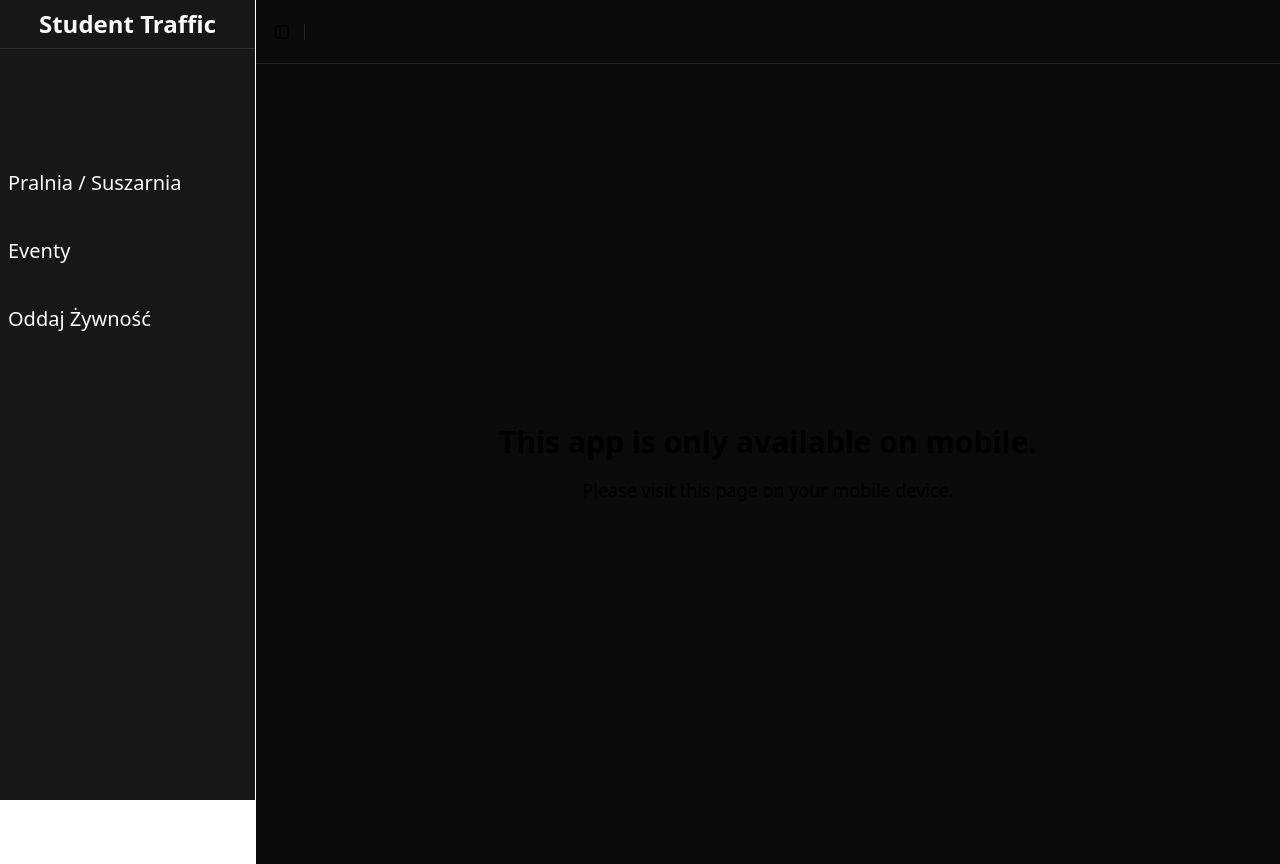
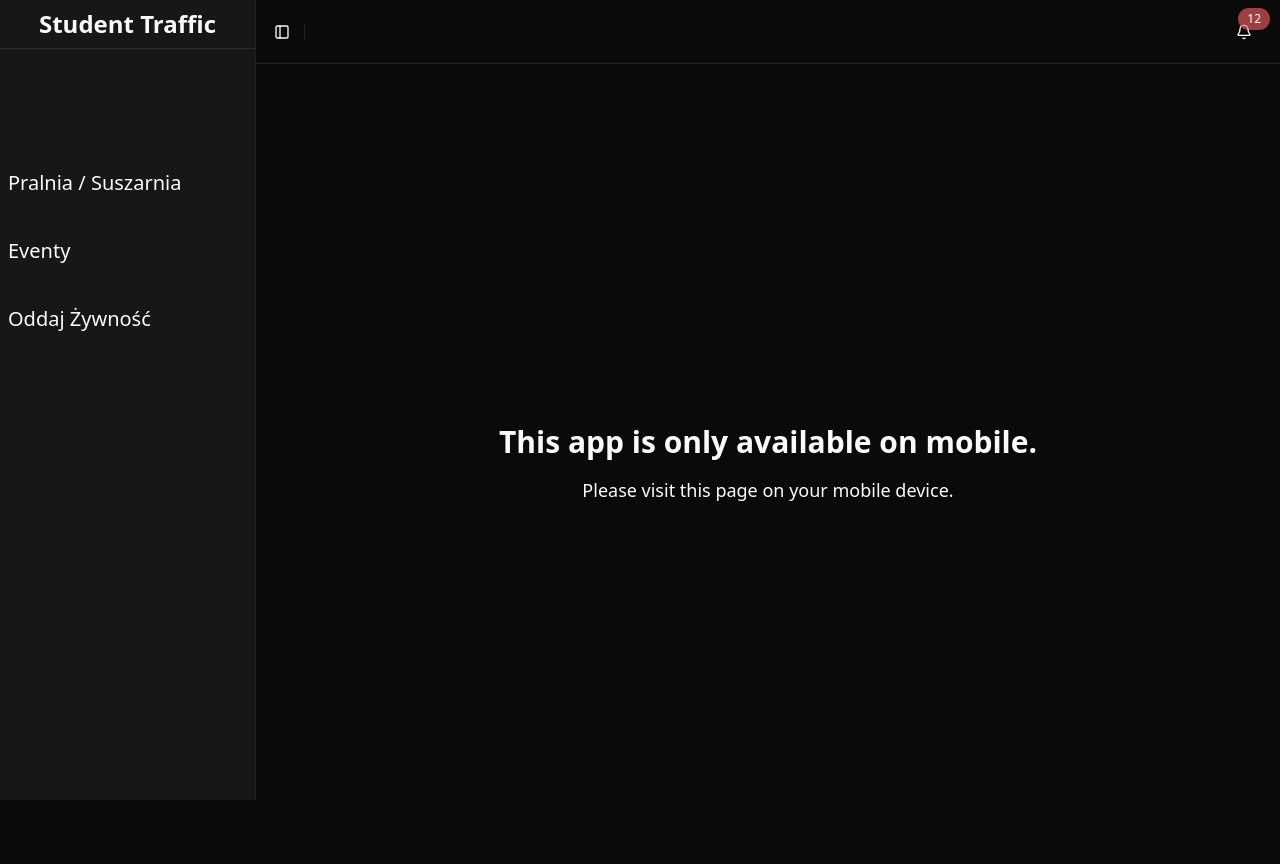
Before and after one commit to HejSztynx/Student-Traffic, a Next.js app in the folder frontend/: page /notifications in a window 1280 px wide. Before the commit this address had no page. Built offline with nearby package versions, Linux system fonts and the light colour scheme.

Commit message:
Add Events page; Add notifications badge to header

```diff
--- a/frontend/app/events/page.jsx
+++ b/frontend/app/events/page.jsx
@@ -1,7 +1,21 @@
+import Link from "next/link";
+import { Button } from "@/components/ui/button";
+
+function LinkedButton({ href, text }) {
+  return (
+    <Button className="m-2 w-[90%]">
+      <Link href={href}>{text}</Link>
+    </Button>
+  );
+}
+
 export default function Page() {
-    return (
-        <h1 className="text-4xl text-center">
-            Eventy
-        </h1>
-    );
+  return (
+    <>
+      <LinkedButton href={"/events/football"} text="Piłka nożna" />
+      <LinkedButton href={"/events/volleyball"} text="Siatkówka" />
+      <LinkedButton href={"/events/basketball"} text="Koszykówka" />
+      <LinkedButton href={"/events/gym"} text="Siłownia" />
+    </>
+  );
 }
--- a/frontend/app/layout.jsx
+++ b/frontend/app/layout.jsx
@@ -1,11 +1,16 @@
+import { Bell } from "lucide-react";
+import { Geist, Geist_Mono } from "next/font/google";
+import Link from "next/link";
+
 import { AppSidebar } from "@/components/app-sidebar";
+import { Button } from "@/components/ui/button";
+import { NotificationBadge } from "@/components/ui/notification-badge";
 import { Separator } from "@/components/ui/separator";
 import {
   SidebarInset,
   SidebarProvider,
   SidebarTrigger,
 } from "@/components/ui/sidebar";
-import { Geist, Geist_Mono } from "next/font/google";
 
 import { DeviceUnavailable } from "@/components/device-unavailable";
 
@@ -26,6 +31,22 @@ export const metadata = {
   description: "Generated by create next app",
 };
 
+{
+  /* <NotificationBadge
+  label='42'
+  //className='bg-blue-500 translate-x-2.5 -translate-y-2.5'
+>
+  <Button
+    type='button'
+    variant='outline'
+  >
+    <Mail className='h-4 w-4' />
+  </Button>
+</NotificationBadge> */
+}
+
+// or:
+
 export default function RootLayout({ children }) {
   return (
     <html lang="en" className="dark">
@@ -41,6 +62,17 @@ export default function RootLayout({ children }) {
                 orientation="vertical"
                 className="mr-2 data-[orientation=vertical]:h-4"
               />
+              <NotificationBadge
+                className="ml-auto"
+                label="12"
+                variant="destructive"
+              >
+                <Link href={"/notifications"}>
+                  <Button type="button" variant="ghost">
+                    <Bell />
+                  </Button>
+                </Link>
+              </NotificationBadge>
             </header>
             <DeviceUnavailable />
             <div className="sm:hidden flex flex-col items-center justify-center h-screen p-2">
--- /dev/null
+++ b/frontend/app/notifications/page.jsx
@@ -0,0 +1,7 @@
+export default function Page() {
+    return (
+        <h1 className="text-4xl text-center">
+            Powiadomienia
+        </h1>
+    );
+  }
--- /dev/null
+++ b/frontend/components/ui/notification-badge.jsx
@@ -0,0 +1,38 @@
+import React from "react";
+import { Badge } from "./badge";
+import { cn } from "@/lib/utils";
+
+// export interface NotificationBadgeProps extends BadgeProps {
+//   label?: string | number;
+//   show?: boolean;
+// }
+
+export const NotificationBadge = ({
+  label,
+  className,
+  show,
+  children,
+  ...props
+}) => {
+  const showBadge =
+    typeof label !== "undefined" && (typeof show === "undefined" || show);
+  return (
+    <div className="ml-auto inline-flex relative">
+      {children}
+      {showBadge && (
+        <Badge
+          className={cn(
+            "absolute top-0 right-0 rounded-full",
+            typeof label !== "undefined" && ("" + label).length === 0
+              ? "translate-x-1 -translate-y-1 px-1.5 py-1.5"
+              : "translate-x-1.5 -translate-y-1.5 px-2",
+            className
+          )}
+          {...props}
+        >
+          {"" + label}
+        </Badge>
+      )}
+    </div>
+  );
+};
--- a/frontend/package.json
+++ b/frontend/package.json
@@ -55,7 +55,8 @@
     "tailwind-merge": "^3.2.0",
     "tw-animate-css": "^1.2.5",
     "vaul": "^1.1.2",
-    "zod": "^3.24.2"
+    "zod": "^3.24.2",
+    "zustand": "^5.0.3"
   },
   "devDependencies": {
     "@eslint/eslintrc": "^3",
```
Also changed, not shown: frontend/lib/store/notifications.js (added), 1 other file (tests, documents, lock files or other folders).
